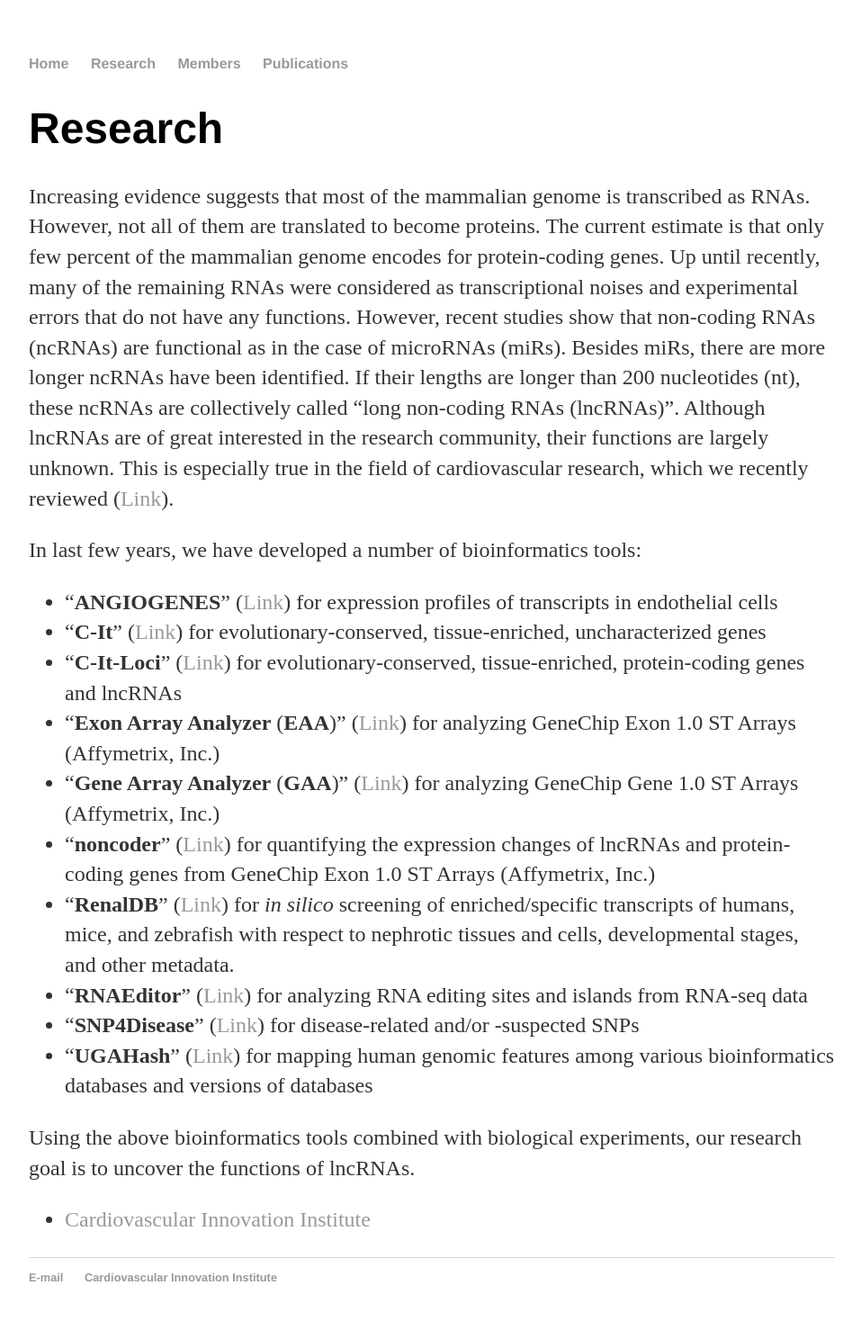
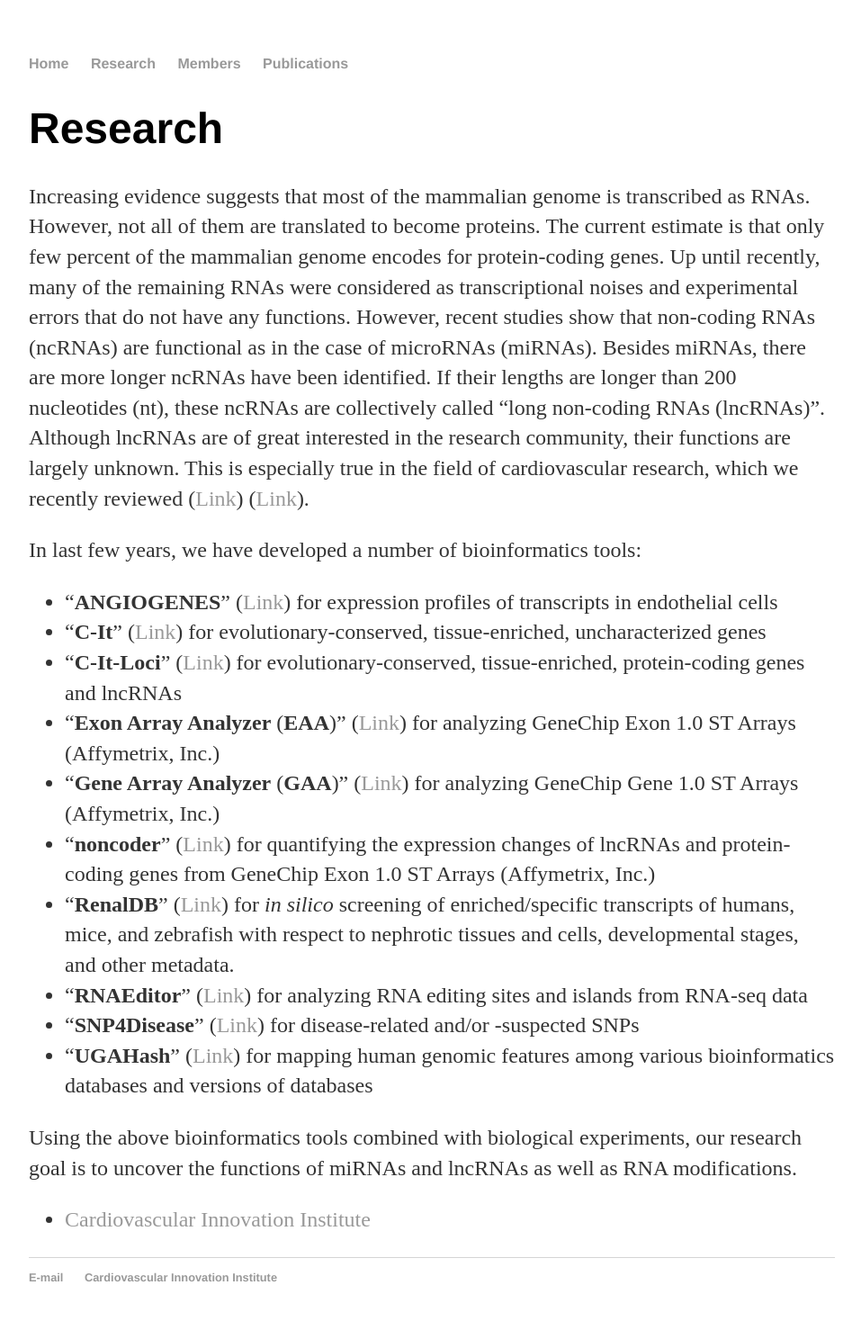
Before and after one commit to heartlncrna/heartlncrna.github.io, a Jekyll site: the page research/overview.html, which Jekyll copies as it is, in a window 1280 px wide. Shown: the whole page at 90% size, without its empty margins (160-1117 px from the left). Built offline with Jekyll 4.4.1, drawn with Linux system fonts in a browser that asks for light colours.

Commit message:
Update overview.html

```diff
--- a/research/overview.html
+++ b/research/overview.html
@@ -30,12 +30,12 @@
 			The current estimate is that only few percent of the mammalian genome encodes for protein-coding genes.
 			Up until recently, many of the remaining RNAs were considered as transcriptional noises and experimental errors
 			that do not have any functions. However, recent studies show that non-coding RNAs (ncRNAs) are functional
-			as in the case of microRNAs (miRs).
-			Besides miRs, there are more longer ncRNAs have been identified.
+			as in the case of microRNAs (miRNAs).
+			Besides miRNAs, there are more longer ncRNAs have been identified.
 			If their lengths are longer than 200 nucleotides (nt), these ncRNAs are collectively called “long non-coding RNAs (lncRNAs)”.
 			Although lncRNAs are of great interested in the research community, their functions are largely unknown.
 			This is especially true in the field of cardiovascular research, which we recently reviewed
-			(<a href="http://circres.ahajournals.org/content/116/4/737.abstract"><span class="ptHyperlink">Link</span></a>).
+			(<a href="http://circres.ahajournals.org/content/116/4/737.abstract"><span class="ptHyperlink">Link</span></a>) (<a href="https://www.liebertpub.com/doi/10.1089/ars.2017.7262"><span class="ptHyperlink">Link</span></a>).
 			</p>
 
 			<p class="ptNormal">
@@ -82,7 +82,7 @@
 
 			<p class="ptNormal">
 			Using the above bioinformatics tools combined with biological experiments, our research goal is to uncover
-			the functions of lncRNAs.
+			the functions of miRNAs and lncRNAs as well as RNA modifications.
 			</p>
 
 			<ul class="contacts">
```
